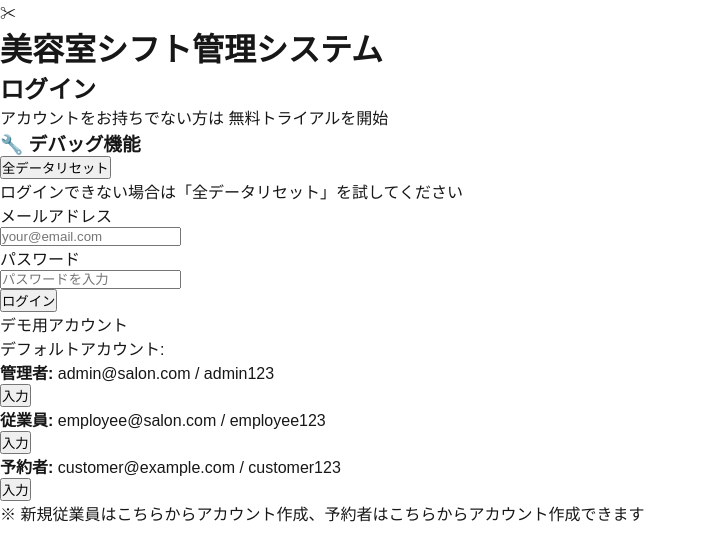
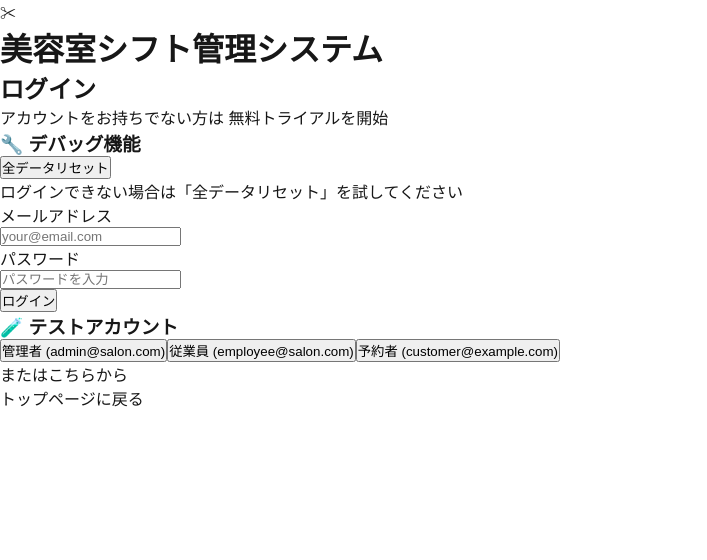
Before and after one commit to riku-create/beautysalonsiftsystem, a Next.js app: page /login in a window 1280 px wide. Shown: the top 560 px of the page, without its empty margins (0-707 px from the left). Built offline with nearby package versions, Linux system fonts and the light colour scheme.

Commit message:
Next.js 15対応: useSearchParams()をSuspenseでラップしてビルドエラーを修正

```diff
--- a/app/login/page.tsx
+++ b/app/login/page.tsx
@@ -1,12 +1,34 @@
 'use client'
 
-import { useState, useEffect } from 'react'
+import { useState, useEffect, Suspense } from 'react'
 import { useRouter, useSearchParams } from 'next/navigation'
 import Link from 'next/link'
 import { useAuth } from '@/lib/auth'
 import { resetAllData } from '@/lib/data'
 
-export default function LoginPage() {
+// ローディングコンポーネント
+function LoginPageLoading() {
+  return (
+    <div className="min-h-screen bg-gradient-to-br from-purple-50 via-white to-blue-50 flex flex-col justify-center py-12 sm:px-6 lg:px-8">
+      <div className="sm:mx-auto sm:w-full sm:max-w-md">
+        <Link href="/" className="flex justify-center items-center space-x-3">
+          <div className="w-10 h-10 bg-gradient-to-br from-purple-500 to-blue-500 rounded-lg flex items-center justify-center">
+            <span className="text-white font-bold text-xl">✂</span>
+          </div>
+          <h1 className="text-2xl font-bold text-gray-800">美容室シフト管理システム</h1>
+        </Link>
+
+        <div className="mt-8 text-center">
+          <div className="animate-spin rounded-full h-8 w-8 border-b-2 border-purple-600 mx-auto mb-4"></div>
+          <p className="text-gray-600">ログインページを読み込み中...</p>
+        </div>
+      </div>
+    </div>
+  )
+}
+
+// メインのログインコンポーネント
+function LoginPageContent() {
   const [email, setEmail] = useState('')
   const [password, setPassword] = useState('')
   const [error, setError] = useState('')
@@ -210,77 +232,70 @@ export default function LoginPage() {
               <button
                 type="submit"
                 disabled={isLoading}
-                className="w-full flex justify-center py-2 px-4 border border-transparent rounded-md shadow-sm text-sm font-medium text-white bg-gradient-to-r from-purple-600 to-blue-600 hover:from-purple-700 hover:to-blue-700 focus:outline-none focus:ring-2 focus:ring-offset-2 focus:ring-purple-500 disabled:opacity-50 disabled:cursor-not-allowed"
+                className="group relative w-full flex justify-center py-2 px-4 border border-transparent text-sm font-medium rounded-md text-white bg-purple-600 hover:bg-purple-700 focus:outline-none focus:ring-2 focus:ring-offset-2 focus:ring-purple-500 disabled:opacity-50 disabled:cursor-not-allowed"
               >
                 {isLoading ? 'ログイン中...' : 'ログイン'}
               </button>
             </div>
           </form>
 
+          {/* デバッグ用テストアカウント */}
           {!isDemoMode && (
+            <div className="mt-6 p-4 bg-gray-50 border border-gray-200 rounded-md">
+              <h3 className="text-sm font-medium text-gray-800 mb-3">🧪 テストアカウント</h3>
+              <div className="grid grid-cols-1 gap-2">
+                <button
+                  onClick={() => handleTestLogin('admin@salon.com', 'admin123')}
+                  className="text-xs bg-red-500 hover:bg-red-600 text-white px-3 py-1.5 rounded"
+                >
+                  管理者 (admin@salon.com)
+                </button>
+                <button
+                  onClick={() => handleTestLogin('employee@salon.com', 'employee123')}
+                  className="text-xs bg-blue-500 hover:bg-blue-600 text-white px-3 py-1.5 rounded"
+                >
+                  従業員 (employee@salon.com)
+                </button>
+                <button
+                  onClick={() => handleTestLogin('customer@example.com', 'customer123')}
+                  className="text-xs bg-green-500 hover:bg-green-600 text-white px-3 py-1.5 rounded"
+                >
+                  予約者 (customer@example.com)
+                </button>
+              </div>
+            </div>
+          )}
+
           <div className="mt-6">
             <div className="relative">
               <div className="absolute inset-0 flex items-center">
                 <div className="w-full border-t border-gray-300" />
               </div>
               <div className="relative flex justify-center text-sm">
-                  <span className="px-2 bg-white text-gray-500">デモ用アカウント</span>
+                <span className="px-2 bg-white text-gray-500">またはこちらから</span>
               </div>
             </div>
 
-              <div className="mt-4 text-sm text-gray-600 bg-gray-50 p-3 rounded-md">
-                <p className="font-medium">デフォルトアカウント:</p>
-                <div className="space-y-2 mt-2">
-                  <div className="flex justify-between items-center">
-                    <div>
-                      <p><strong>管理者:</strong> admin@salon.com / admin123</p>
-                    </div>
-                    <button
-                      onClick={() => handleTestLogin('admin@salon.com', 'admin123')}
-                      className="text-xs bg-red-500 hover:bg-red-600 text-white px-2 py-1 rounded"
+            <div className="mt-6 grid grid-cols-1 gap-3">
+              <Link
+                href="/"
+                className="w-full inline-flex justify-center py-2 px-4 border border-gray-300 rounded-md shadow-sm bg-white text-sm font-medium text-gray-500 hover:bg-gray-50"
               >
-                      入力
-                    </button>
-                  </div>
-                  <div className="flex justify-between items-center">
-                    <div>
-                      <p><strong>従業員:</strong> employee@salon.com / employee123</p>
-                    </div>
-                    <button
-                      onClick={() => handleTestLogin('employee@salon.com', 'employee123')}
-                      className="text-xs bg-purple-500 hover:bg-purple-600 text-white px-2 py-1 rounded"
-                    >
-                      入力
-                    </button>
-                  </div>
-                  <div className="flex justify-between items-center">
-                    <div>
-                      <p><strong>予約者:</strong> customer@example.com / customer123</p>
-                    </div>
-                    <button
-                      onClick={() => handleTestLogin('customer@example.com', 'customer123')}
-                      className="text-xs bg-green-500 hover:bg-green-600 text-white px-2 py-1 rounded"
-                    >
-                      入力
-                    </button>
+                トップページに戻る
+              </Link>
             </div>
           </div>
-                <p className="text-xs mt-2 text-gray-500">
-                  ※ 新規従業員は<Link href="/signup/employee" className="text-purple-600 hover:text-purple-500">こちら</Link>からアカウント作成、予約者は<Link href="/signup" className="text-green-600 hover:text-green-500">こちら</Link>からアカウント作成できます
-                </p>
-              </div>
-            </div>
-          )}
-
-          {isDemoMode && (
-            <div className="mt-6 text-center">
-              <Link href="/login" className="text-sm text-gray-600 hover:text-gray-800">
-                ← 通常のログインに戻る
-              </Link>
-            </div>
-          )}
         </div>
       </div>
     </div>
   )
 }
+
+// エクスポートするメインコンポーネント
+export default function LoginPage() {
+  return (
+    <Suspense fallback={<LoginPageLoading />}>
+      <LoginPageContent />
+    </Suspense>
+  )
+}
```
Lines whose indentation alone changed are shown as unchanged.
